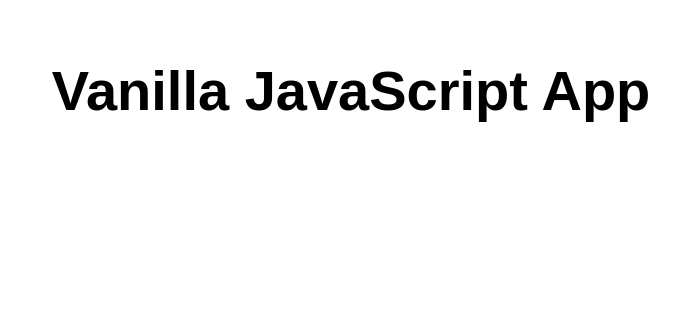
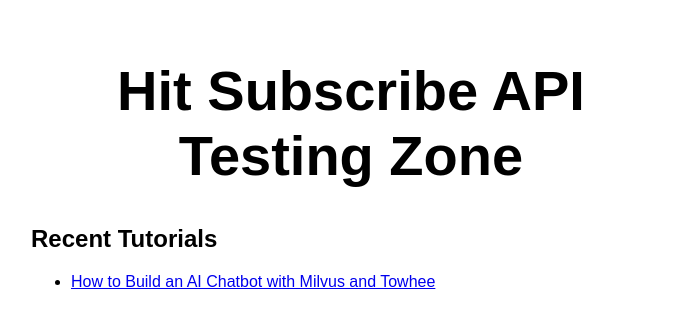
Before and after one commit to hit-subscribe/azure-site, a website: page src/index.html in a window 1280 px wide. Shown: the whole page, without its empty margins (289-968 px from the left). Drawn offline with Linux system fonts and the light colour scheme.

Commit message:
adding a link

```diff
--- a/src/index.html
+++ b/src/index.html
@@ -5,12 +5,17 @@
   <meta charset="UTF-8">
   <meta name="viewport" content="width=device-width, initial-scale=1.0">
   <link rel="stylesheet" href="styles.css">
-  <title>Vanilla JavaScript App</title>
+  <title>Hit Subscribe API Testing Zone</title>
+  <meta name="description" content="Where we test APIs" />
 </head>
 
 <body>
   <main>
-    <h1>Vanilla JavaScript App</h1>
+    <h1>Hit Subscribe API Testing Zone</h1>
+    <h2>Recent Tutorials</h2>
+    <ul>
+      <li><a href="https://zilliz.com/blog/how-to-build-ai-chatbot-with-Milvus-and-Towhee">How to Build an AI Chatbot with Milvus and Towhee</a></li>
+    </ul>
   </main>
 </body>
 
```
